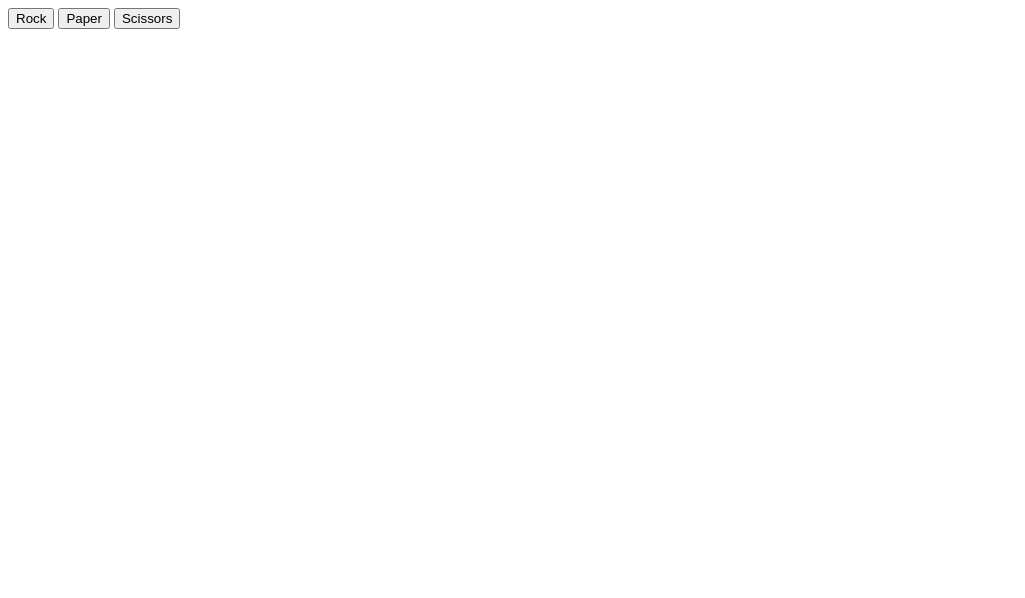
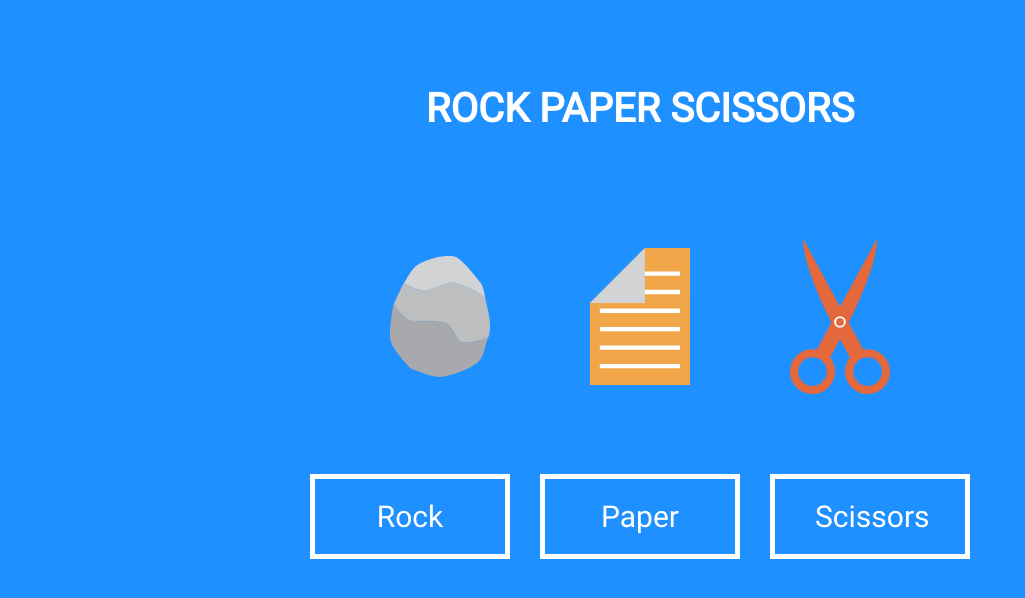
Before and after one commit to massanaRoger/odin-rock-paper-scissors, a plain HTML site: page index.html in a window 1280 px wide. Shown: the whole page, without its empty margins (0-1025 px from the left). Drawn offline with Linux system fonts and the light colour scheme.

Commit message:
Add non-dynamic elements style

```diff
--- a/index.html
+++ b/index.html
@@ -3,8 +3,15 @@
 <head>
   <meta charset="UTF-8">
   <title>Title</title>
+  <link rel="stylesheet" href="styles.css">
 </head>
 <body>
+  <h1 class="title">ROCK PAPER SCISSORS</h1>
+  <div class="icons">
+    <img src="img/rock.svg" alt="rock">
+    <img src="img/paper.svg" alt="paper">
+    <img src="img/scissors.svg" alt="scissors">
+  </div>
   <div class="button-container">
     <button class="play-buttons rock">Rock</button>
     <button class="play-buttons paper">Paper</button>
--- /dev/null
+++ b/styles.css
@@ -0,0 +1,62 @@
+/* Add roboto font to everything*/
+@font-face {
+  font-family: 'Roboto';
+  font-style: normal;
+  font-weight: 400;
+  src: local('Roboto'), local('Roboto-Regular'), url(https://fonts.gstatic.com/s/roboto/v15/2tBY7ijF68oH1TA64kXQ.woff2) format('woff2');
+  unicode-range: U+0000-00FF, U+0131, U+0152-0153, U+02BB-02BC, U+02C6, U+02DA, U+02DC, U+2000-206F, U+2074, U+20AC, U+2122, U+2191, U+2193, U+2212, U+2215, U+FEFF, U+FFFD;
+}
+
+* {
+  font-family: 'Roboto', sans-serif;
+}
+
+h1 {
+  color: white;
+  font-size: 2.5em;
+}
+
+body {
+  height: 100vh;
+  display: flex;
+  justify-content: flex-start;
+  align-items: center;
+  background: dodgerblue;
+  flex-direction: column;
+  gap: 50px;
+  padding-top: 50px;
+}
+
+.icons {
+    display: flex;
+    justify-content: center;
+    align-items: center;
+    gap: 40px;
+}
+
+img {
+    max-width: 100px;
+    height: auto;
+    padding: 30px;
+}
+
+.button-container {
+  display: flex;
+  justify-content: center;
+  gap: 30px;
+}
+
+button {
+  padding: 20px 40px;
+  width: 200px;
+  font-size: 30px;
+  border: 5px solid white;
+  background: transparent;
+  color: white;
+}
+
+button:hover {
+  cursor: pointer;
+  background: white;
+  color: dodgerblue;
+}
```
Also changed, not shown: img/paper.svg (added), img/rock.svg (added), img/scissors.svg (added).
